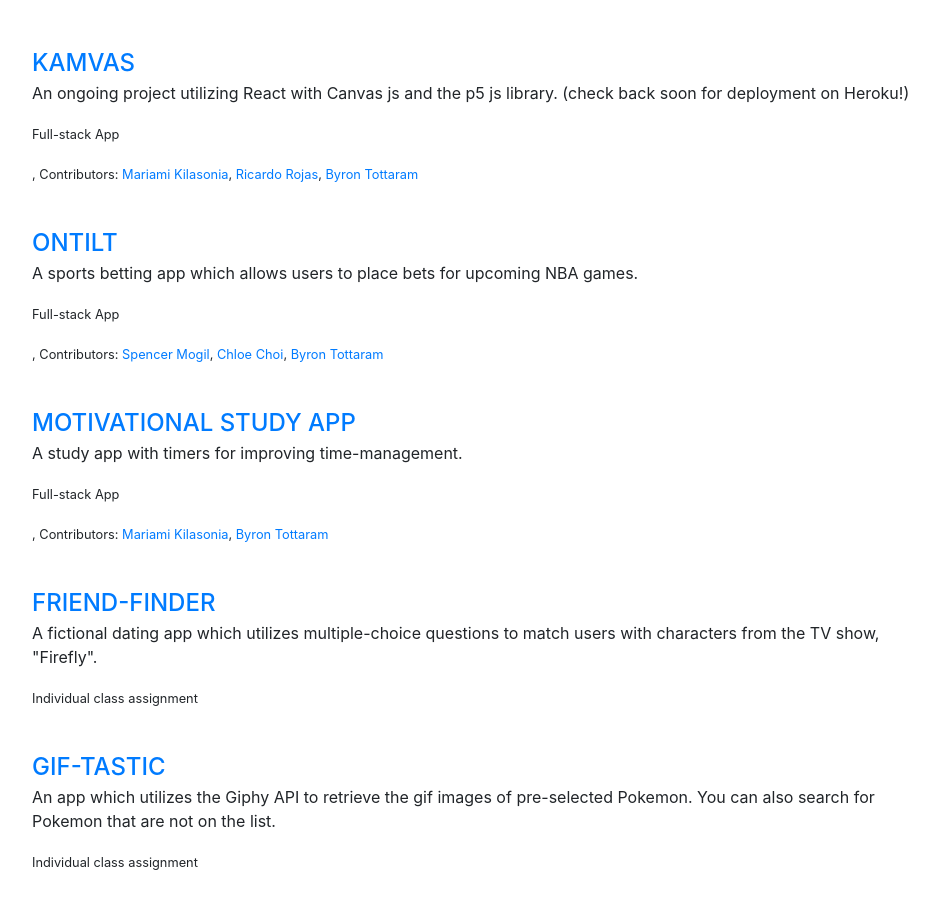
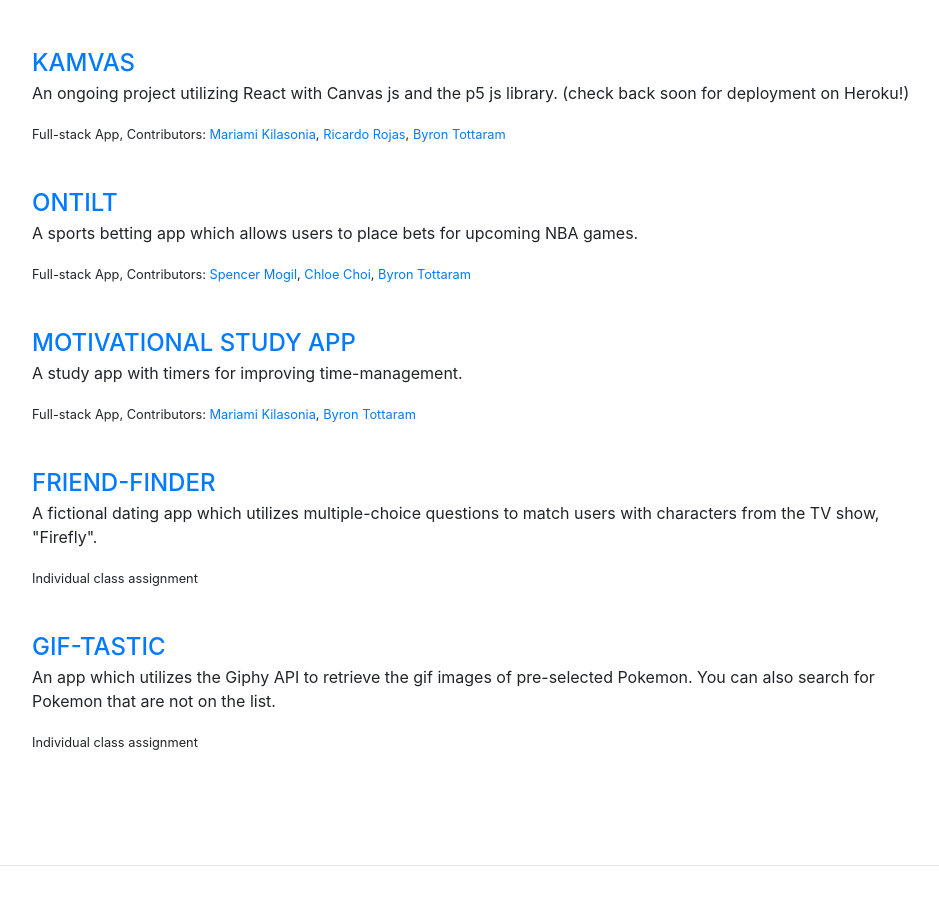
Before and after one commit to byronst10/portfolio, a website with bundled scripts: page index.html in a window 1280 px wide. Shown: the part 890-1799 px from the top of the page, without its empty margins (288-1227 px from the left). Built offline with nearby package versions, Linux system fonts and the light colour scheme; a web font is replaced by a local one.

Commit message:
pushing changes

```diff
--- a/index.html
+++ b/index.html
@@ -88,15 +88,15 @@
         <div class="project-content">
         <div class="subheading mb-0"><a href="https://github.com/fumacarne/fake">Kamvas</a></div>
         <p>An ongoing project utilizing React with Canvas js and the p5 js library. (check back soon for deployment on Heroku!)</p>
-        <p><small><p class="font-weight-bold">Full-stack App</p>, Contributors: <a href="https://github.com/Mariamka91/">Mariami Kilasonia</a>, <a href="https://github.com/fumacarne/">Ricardo Rojas</a>, <a href="https://github.com/byronst10/">Byron Tottaram</a></small></p>
+        <p><small>Full-stack App, Contributors: <a href="https://github.com/Mariamka91/">Mariami Kilasonia</a>, <a href="https://github.com/fumacarne/">Ricardo Rojas</a>, <a href="https://github.com/byronst10/">Byron Tottaram</a></small></p>
         <br>
       <div class="subheading mb-0"><a href="https://ontiltsports.herokuapp.com/">OnTilt</a></div>
         <p>A sports betting app which allows users to place bets for upcoming NBA games.</p>
-        <p><small><p class="font-weight-bold">Full-stack App</p>, Contributors: <a href="https://github.com/smogil12/">Spencer Mogil</a>, <a href="https://github.com/chloec222/">Chloe Choi</a>, <a href="https://github.com/byronst10/">Byron Tottaram</a></small></p>
+        <p><small>Full-stack App, Contributors: <a href="https://github.com/smogil12/">Spencer Mogil</a>, <a href="https://github.com/chloec222/">Chloe Choi</a>, <a href="https://github.com/byronst10/">Byron Tottaram</a></small></p>
         <br>
       <div class="subheading mb-0"><a href="https://byronst10.github.io/Project-Demo/index.html">Motivational Study App</a></div>
       <p>A study app with timers for improving time-management.</p>
-      <p><small><p class="font-weight-bold">Full-stack App</p>, Contributors: <a href="https://github.com/Mariamka91/">Mariami Kilasonia</a>, <a href="https://github.com/byronst10/">Byron Tottaram</a></small></p>
+      <p><small>Full-stack App, Contributors: <a href="https://github.com/Mariamka91/">Mariami Kilasonia</a>, <a href="https://github.com/byronst10/">Byron Tottaram</a></small></p>
       <br>
       <div class="subheading mb-0"><a href="https://friend-finder-serenity.herokuapp.com/">Friend-Finder</a></div>
       <p>A fictional dating app which utilizes multiple-choice questions to match users with characters from the TV show, "Firefly".</p>
```
